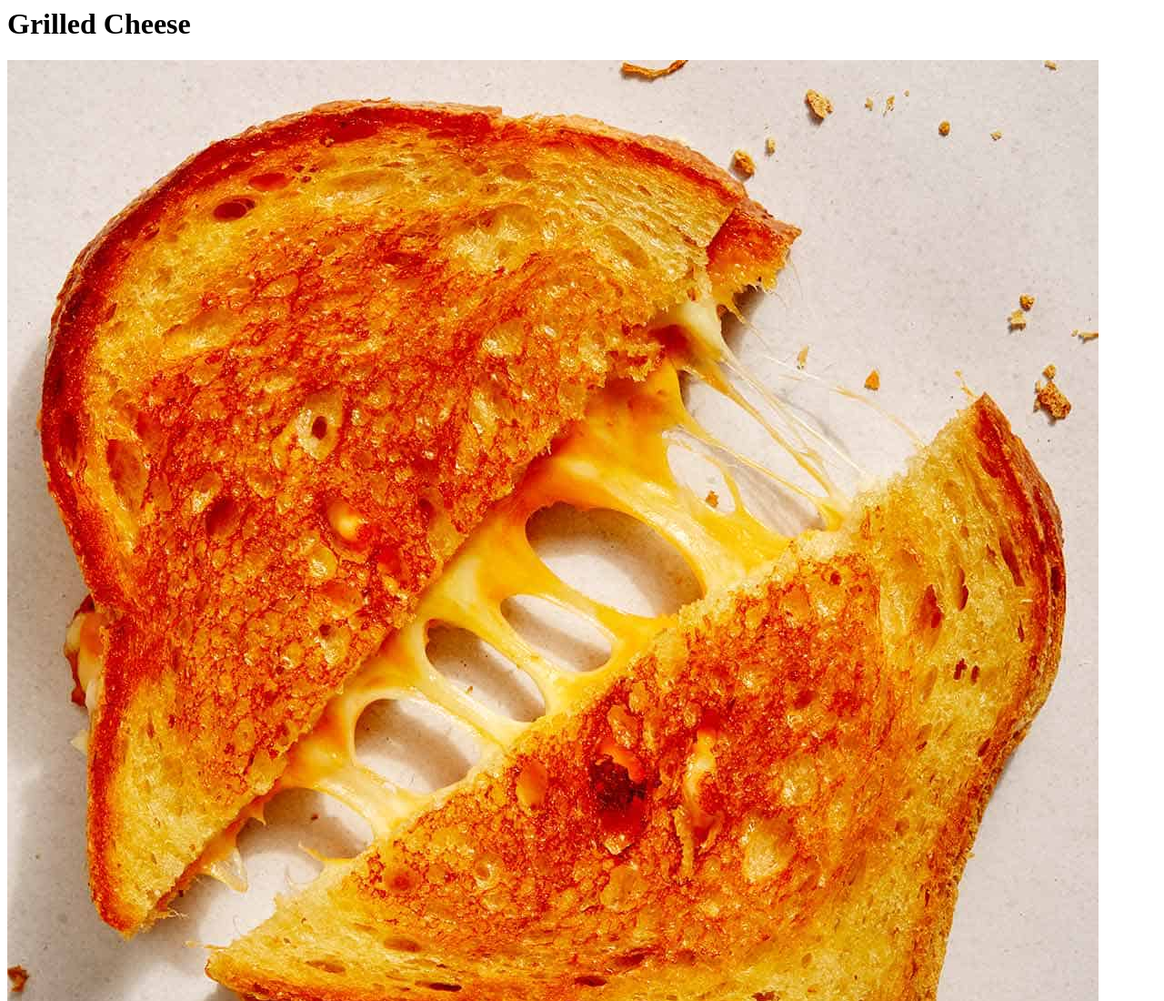
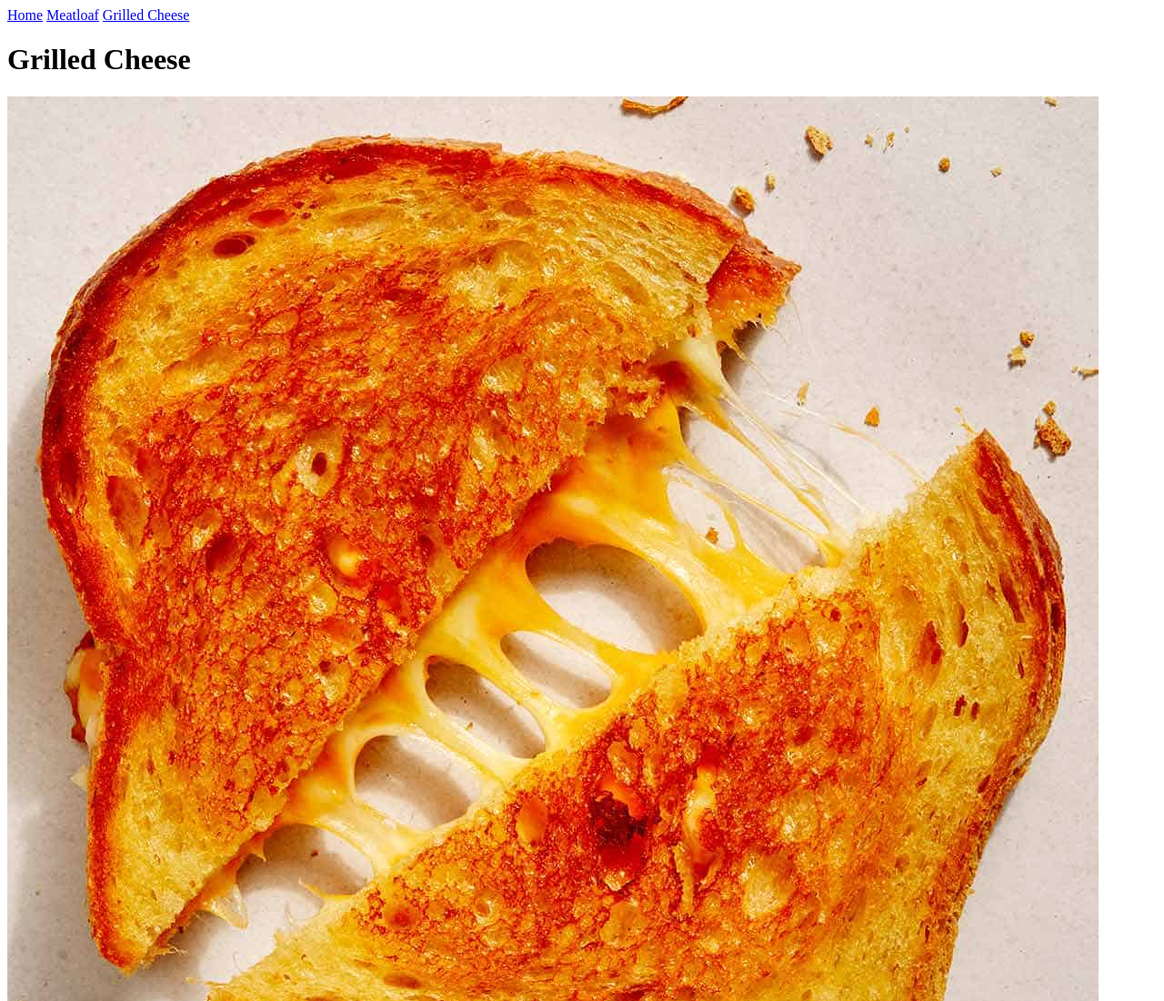
Before and after one commit to ayoder243/odin-recipes, a plain HTML site: page recipes/grilled-cheese.html in a window 1280 px wide. Shown: the top 1100 px of the page at 91% size. Drawn offline with Linux system fonts and the light colour scheme.

Commit message:
Add navigation
Added navigation to recipes/lasagna.html recipes/meatloaf.html recipes/grilled-cheese.html
to go to index.html and the other recipes

```diff
--- a/recipes/grilled-cheese.html
+++ b/recipes/grilled-cheese.html
@@ -5,6 +5,9 @@
     <title>Grilled Cheese</title>
   </head>
   <body>
+    <a href="../index.html">Home</a>
+    <a href="meatloaf.html">Meatloaf</a>
+    <a href="grilled-cheese.html">Grilled Cheese</a>
     <h1>Grilled Cheese</h1>
     <img src="../images/grilled-cheese.jpg" />
     <h2>Description</h2>
```
Also changed, not shown: recipes/lasagna.html (+3 -0 lines), recipes/meatloaf.html (+3 -0 lines).
